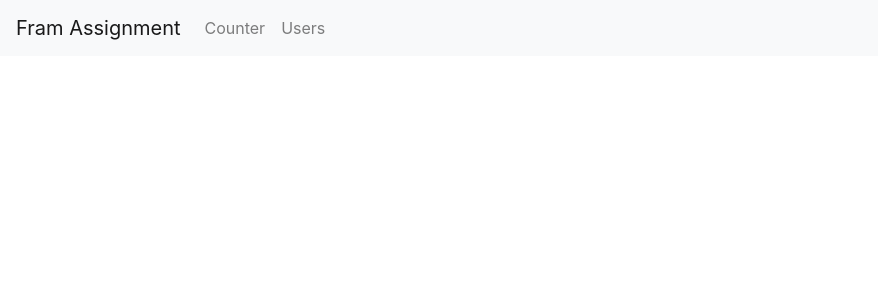
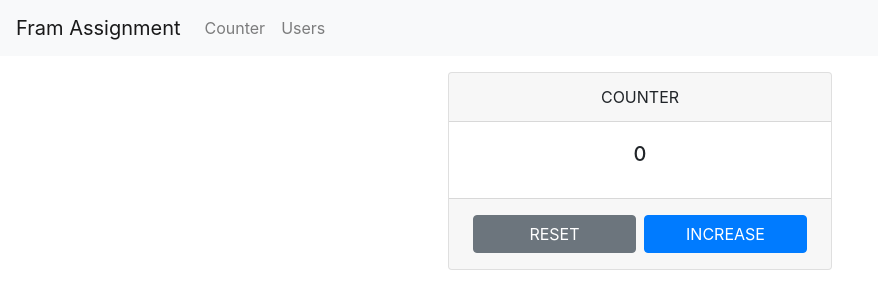
Before and after one commit to minguu124/fram-assignment, a React (Create React App) app: page / in a window 1280 px wide. Shown: the top 308 px of the page, without its empty margins (0-878 px from the left). Built offline with nearby package versions, Linux system fonts and the light colour scheme.

Commit message:
update router

```diff
--- a/src/components/NavBar/index.tsx
+++ b/src/components/NavBar/index.tsx
@@ -3,13 +3,11 @@ import { Nav, Navbar as BootstrapNavBar } from "react-bootstrap";
 const NavBar = () => {
   return (
     <BootstrapNavBar bg="light" expand="lg">
-      <BootstrapNavBar.Brand href="/counter">
-        Fram Assignment
-      </BootstrapNavBar.Brand>
+      <BootstrapNavBar.Brand href="/">Fram Assignment</BootstrapNavBar.Brand>
       <BootstrapNavBar.Toggle aria-controls="basic-navbar-nav" />
       <BootstrapNavBar.Collapse id="basic-navbar-nav">
         <Nav className="mr-auto">
-          <Nav.Link href="/counter">Counter</Nav.Link>
+          <Nav.Link href="/">Counter</Nav.Link>
           <Nav.Link href="/users">Users</Nav.Link>
         </Nav>
       </BootstrapNavBar.Collapse>
--- a/src/routes/router.tsx
+++ b/src/routes/router.tsx
@@ -6,7 +6,7 @@ const Router = () => {
   return (
     <BrowserRouter>
       <Switch>
-        <Route path="/counter">
+        <Route path="/">
           <Counter />
         </Route>
         <Route path="/users">
```
